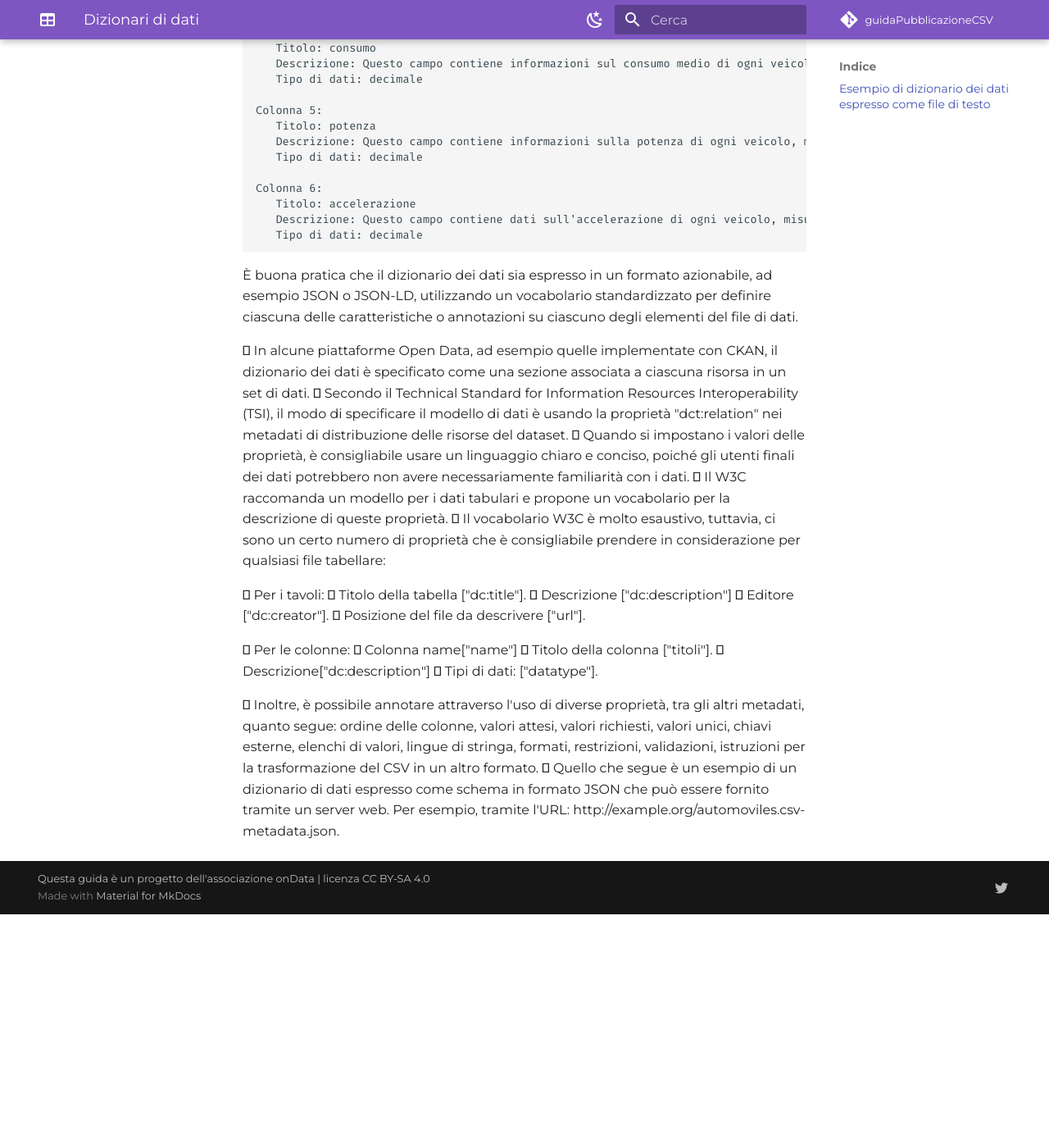
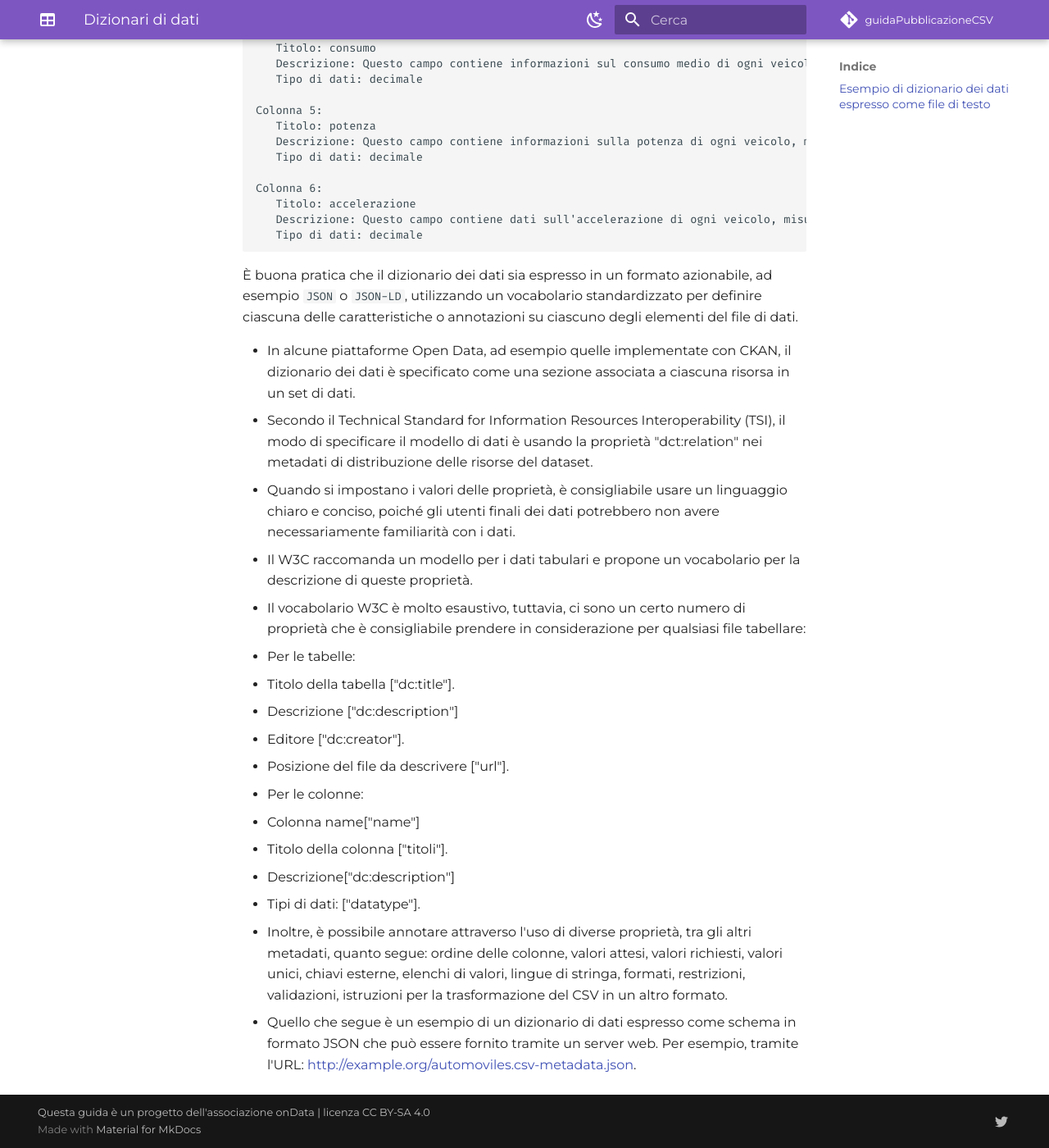
Before and after one commit to ondata/guidaPraticaPubblicazioneCSV, an MkDocs documentation site: the page built from docs/dizionario_dati/README.md, in a window 1280 px wide and 1400 px high, scrolled down 1227 px. Shown: the whole window at 82% size. Built offline with MkDocs 1.6.1 and Material for MkDocs 9.7.7, drawn with Linux system fonts in a browser that asks for light colours; comment, search, counter and statistics services are not loaded; before the commit the page ends 2342 px from its top, so only the background shows below that; some of the changed text lies outside the part shown.

Commit message:
Update README.md

````diff
--- a/docs/dizionario_dati/README.md
+++ b/docs/dizionario_dati/README.md
@@ -11,7 +11,7 @@ Il dizionario dei dati è un complemento essenziale per qualsiasi serie di dati,
 
 ## Esempio di dizionario dei dati espresso come file di testo
 
-File di dati: http://example.org/automoviles.csv
+File di dati: [http://example.org/automoviles.csv](http://example.org/automoviles.csv)
 
 Descrizione: tabella con dati sulle auto d'epoca
 
@@ -49,26 +49,25 @@ Colonna 6:
    Tipo di dati: decimale
 ```
 
+È buona pratica che il dizionario dei dati sia espresso in un formato azionabile, ad esempio `JSON` o `JSON-LD`, utilizzando un vocabolario standardizzato per definire ciascuna delle caratteristiche o annotazioni su ciascuno degli elementi del file di dati.
 
-È buona pratica che il dizionario dei dati sia espresso in un formato azionabile, ad esempio JSON o JSON-LD, utilizzando un vocabolario standardizzato per definire ciascuna delle caratteristiche o annotazioni su ciascuno degli elementi del file di dati.
+- In alcune piattaforme Open Data, ad esempio quelle implementate con CKAN, il dizionario dei dati è specificato come una sezione associata a ciascuna risorsa in un set di dati.
+- Secondo il Technical Standard for Information Resources Interoperability (TSI), il modo di specificare il modello di dati è usando la proprietà "dct:relation" nei metadati di distribuzione delle risorse del dataset.
+- Quando si impostano i valori delle proprietà, è consigliabile usare un linguaggio chiaro e conciso, poiché gli utenti finali dei dati potrebbero non avere necessariamente familiarità con i dati.
+- Il W3C raccomanda un modello per i dati tabulari e propone un vocabolario per la descrizione di queste proprietà.
+- Il vocabolario W3C è molto esaustivo, tuttavia, ci sono un certo numero di proprietà che è consigliabile prendere in considerazione per qualsiasi file tabellare:
 
- In alcune piattaforme Open Data, ad esempio quelle implementate con CKAN, il dizionario dei dati è specificato come una sezione associata a ciascuna risorsa in un set di dati.
- Secondo il Technical Standard for Information Resources Interoperability (TSI), il modo di specificare il modello di dati è usando la proprietà "dct:relation" nei metadati di distribuzione delle risorse del dataset.
- Quando si impostano i valori delle proprietà, è consigliabile usare un linguaggio chiaro e conciso, poiché gli utenti finali dei dati potrebbero non avere necessariamente familiarità con i dati.
- Il W3C raccomanda un modello per i dati tabulari e propone un vocabolario per la descrizione di queste proprietà.
- Il vocabolario W3C è molto esaustivo, tuttavia, ci sono un certo numero di proprietà che è consigliabile prendere in considerazione per qualsiasi file tabellare:
+- Per le tabelle:
+   - Titolo della tabella ["dc:title"].
+   - Descrizione ["dc:description"]
+   - Editore ["dc:creator"].
+   - Posizione del file da descrivere ["url"].
 
- Per i tavoli:
-    Titolo della tabella ["dc:title"].
-    Descrizione ["dc:description"]
-    Editore ["dc:creator"].
-    Posizione del file da descrivere ["url"].
+- Per le colonne:
+   - Colonna name["name"]
+   - Titolo della colonna ["titoli"].
+   - Descrizione["dc:description"]
+   - Tipi di dati: ["datatype"].
 
- Per le colonne:
-    Colonna name["name"]
-    Titolo della colonna ["titoli"].
-    Descrizione["dc:description"]
-    Tipi di dati: ["datatype"].
-
- Inoltre, è possibile annotare attraverso l'uso di diverse proprietà, tra gli altri metadati, quanto segue: ordine delle colonne, valori attesi, valori richiesti, valori unici, chiavi esterne, elenchi di valori, lingue di stringa, formati, restrizioni, validazioni, istruzioni per la trasformazione del CSV in un altro formato.
- Quello che segue è un esempio di un dizionario di dati espresso come schema in formato JSON che può essere fornito tramite un server web. Per esempio, tramite l'URL: http://example.org/automoviles.csv-metadata.json.
+- Inoltre, è possibile annotare attraverso l'uso di diverse proprietà, tra gli altri metadati, quanto segue: ordine delle colonne, valori attesi, valori richiesti, valori unici, chiavi esterne, elenchi di valori, lingue di stringa, formati, restrizioni, validazioni, istruzioni per la trasformazione del CSV in un altro formato.
+- Quello che segue è un esempio di un dizionario di dati espresso come schema in formato JSON che può essere fornito tramite un server web. Per esempio, tramite l'URL: [http://example.org/automoviles.csv-metadata.json](http://example.org/automoviles.csv-metadata.json).
````
